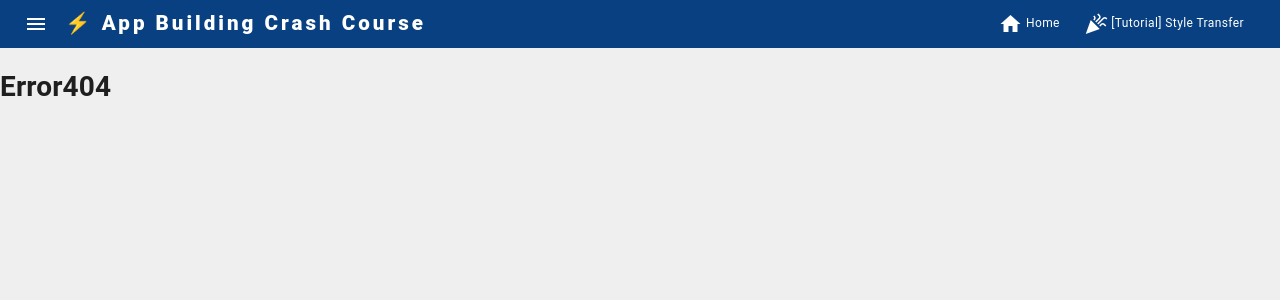
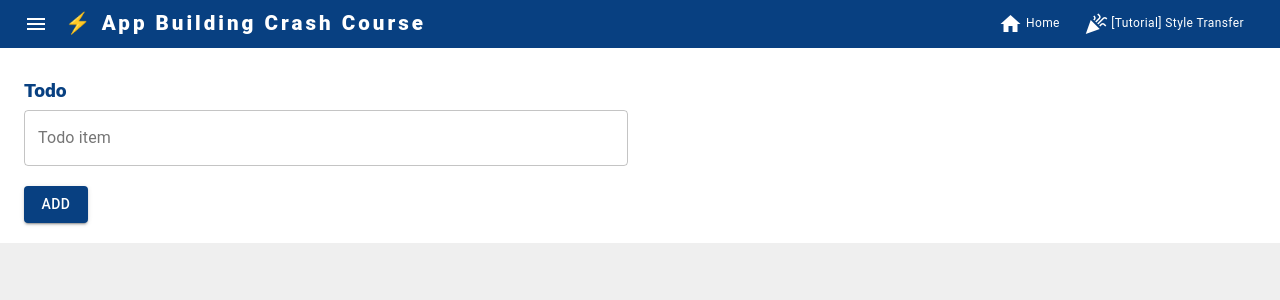
Before and after one commit to dlops-io/app-building-crashcourse, a React (Create React App) app in the folder frontend/: page /todo in a window 1280 px wide. Shown: the top 300 px of the page. Built offline with nearby package versions, Linux system fonts and the light colour scheme; what mic-recorder-to-mp3 would draw is missing.

Commit message:
Updated files for todo

```diff
--- a/frontend/src/app/AppRoutes.js
+++ b/frontend/src/app/AppRoutes.js
@@ -7,6 +7,7 @@ import ImageClassification from "../components/ImageClassification";
 import Audio2Text from "../components/Audio2Text";
 import Text2Audio from "../components/Text2Audio";
 import Plots from "../components/Plots";
+import Todo from "../components/Todo";
 
 const AppRouter = (props) => {
 
@@ -19,7 +20,7 @@ const AppRouter = (props) => {
         <Route path="/imageclassification" exact component={ImageClassification} />
         <Route path="/audio2text" exact component={Audio2Text} />
         <Route path="/text2audio" exact component={Text2Audio} />
-        <Route path="/plots" exact component={Plots} />
+        <Route path="/todo" exact component={Todo} />
         <Route path="/blank" exact component={Blank} />
         <Route component={Error404} />
       </Switch>
--- /dev/null
+++ b/frontend/src/components/Todo/index.js
@@ -0,0 +1,89 @@
+import React, { useEffect, useRef, useState } from 'react';
+import { withStyles } from '@material-ui/core';
+import Container from '@material-ui/core/Container';
+import Typography from '@material-ui/core/Typography';
+import Grid from '@material-ui/core/Grid';
+import GridList from '@material-ui/core/GridList';
+import GridListTile from '@material-ui/core/GridListTile';
+import TextField from '@material-ui/core/TextField';
+import Icon from '@material-ui/core/Icon';
+import Button from '@material-ui/core/Button';
+import List from '@material-ui/core/List';
+import ListItem from '@material-ui/core/ListItem';
+import ListItemText from '@material-ui/core/ListItemText';
+import ListItemIcon from '@material-ui/core/ListItemIcon';
+
+import DataService from "../../services/DataService";
+import styles from './styles';
+
+
+const Todo = (props) => {
+    const { classes } = props;
+
+    console.log("================================== Todo ======================================");
+
+
+    // Component States
+    const [text, setText] = useState("");
+    const [todoItems, setTodoItems] = useState([]);
+
+    // Setup Component
+    useEffect(() => {
+
+    }, []);
+
+    // Handlers
+    const handleOnAddTodo = () => {
+        console.log(text)
+
+        // Read the items from state list
+        var items = [...todoItems];
+        items.push(text);
+
+        // Set the state
+        setTodoItems(items);
+
+        setText("");
+    }
+
+
+    return (
+        <div className={classes.root}>
+            <main className={classes.main}>
+                <Container maxWidth={false} className={classes.container}>
+                    <Typography variant="h5" gutterBottom>Todo</Typography>
+                    <Grid container spacing={3}>
+                        <Grid item xs={6}>
+                            <TextField
+
+                                label="Todo item"
+                                multiline
+                                maxRows={4}
+                                variant="outlined"
+                                fullWidth
+                                value={text}
+                                onChange={(event) => setText(event.target.value)}
+                            />
+                            <br /><br />
+                            <Button variant="contained" color="primary" onClick={() => handleOnAddTodo()}>
+                                Add
+                            </Button>
+                        </Grid>
+                        <Grid item xs={6}>
+                            <List>
+                                {todoItems && todoItems.map((item, idx) =>
+                                    <ListItem key={idx}>
+                                        <ListItemIcon><Icon>check_box_outline_blank</Icon></ListItemIcon>
+                                        <ListItemText primary={item} />
+                                    </ListItem>
+                                )}
+                            </List>
+                        </Grid>
+                    </Grid>
+                </Container>
+            </main>
+        </div>
+    );
+};
+
+export default withStyles(styles)(Todo);
--- /dev/null
+++ b/frontend/src/components/Todo/styles.js
@@ -0,0 +1,20 @@
+
+const styles = theme => ({
+    root: {
+        flexGrow: 1,
+        minHeight: "100vh"
+    },
+    grow: {
+        flexGrow: 1,
+    },
+    main: {
+
+    },
+    container: {
+        backgroundColor: "#ffffff",
+        paddingTop: "30px",
+        paddingBottom: "20px",
+    },
+});
+
+export default styles;
```
